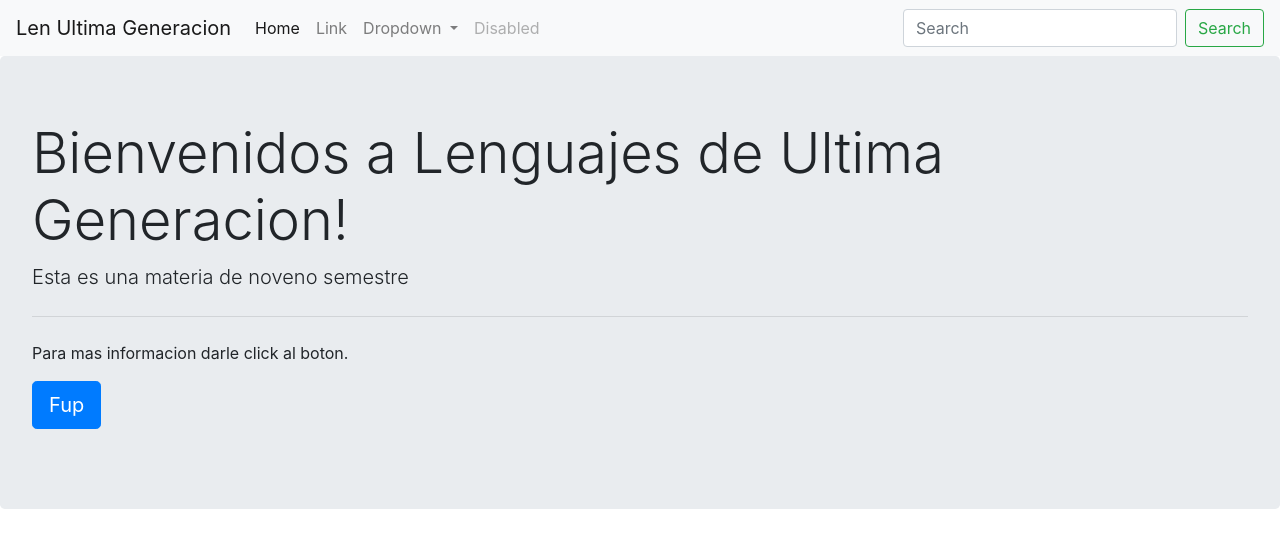
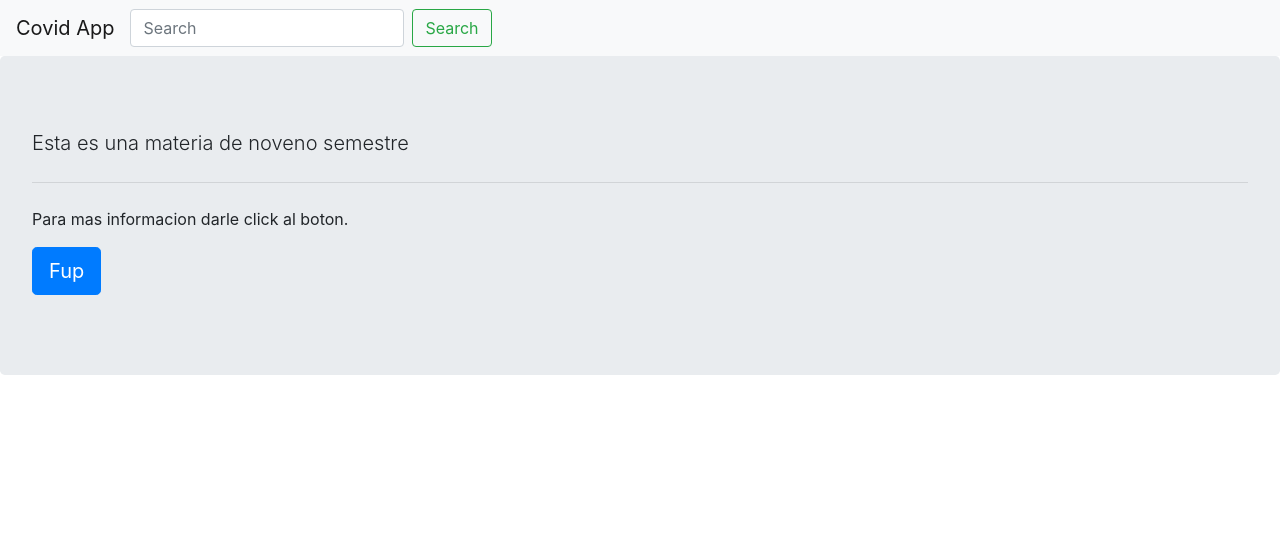
Before and after one commit to danelytrujillo/LenguajesN, a plain HTML site: page index.html in a window 1280 px wide. Drawn offline with nearby package versions, Linux system fonts and the light colour scheme.

Commit message:
estrucutura del proyecto web covid app

```diff
--- a/index.html
+++ b/index.html
@@ -17,36 +17,14 @@
 
 <body>
     <nav class="navbar navbar-expand-lg navbar-light bg-light">
-        <a class="navbar-brand" href="#">Len Ultima Generacion</a>
+        <a class="navbar-brand" href="#">Covid App </a>
         <button class="navbar-toggler" type="button" data-toggle="collapse" data-target="#navbarSupportedContent"
             aria-controls="navbarSupportedContent" aria-expanded="false" aria-label="Toggle navigation">
             <span class="navbar-toggler-icon"></span>
         </button>
 
         <div class="collapse navbar-collapse" id="navbarSupportedContent">
-            <ul class="navbar-nav mr-auto">
-                <li class="nav-item active">
-                    <a class="nav-link" href="#">Home <span class="sr-only">(current)</span></a>
-                </li>
-                <li class="nav-item">
-                    <a class="nav-link" href="#">Link</a>
-                </li>
-                <li class="nav-item dropdown">
-                    <a class="nav-link dropdown-toggle" href="#" id="navbarDropdown" role="button"
-                        data-toggle="dropdown" aria-haspopup="true" aria-expanded="false">
-                        Dropdown
-                    </a>
-                    <div class="dropdown-menu" aria-labelledby="navbarDropdown">
-                        <a class="dropdown-item" href="#">Action</a>
-                        <a class="dropdown-item" href="#">Another action</a>
-                        <div class="dropdown-divider"></div>
-                        <a class="dropdown-item" href="#">Something else here</a>
-                    </div>
-                </li>
-                <li class="nav-item">
-                    <a class="nav-link disabled" href="#">Disabled</a>
-                </li>
-            </ul>
+
             <form class="form-inline my-2 my-lg-0">
                 <input class="form-control mr-sm-2" type="search" placeholder="Search" aria-label="Search">
                 <button class="btn btn-outline-success my-2 my-sm-0" type="submit">Search</button>
@@ -54,7 +32,7 @@
         </div>
     </nav>
     <div class="jumbotron">
-        <h1 class="display-4">Bienvenidos a Lenguajes de Ultima Generacion!</h1>
+        <h1 class="display-4"></h1>
         <p class="lead">Esta es una materia de noveno semestre</p>
         <hr class="my-4">
         <p>Para mas informacion darle click al boton.</p>
```
Also changed, not shown: variante1.html (added, +12 -0 lines), variante3.html (added, +12 -0 lines), css/css.css (added), js/js.js (added), variante2.html (added).
